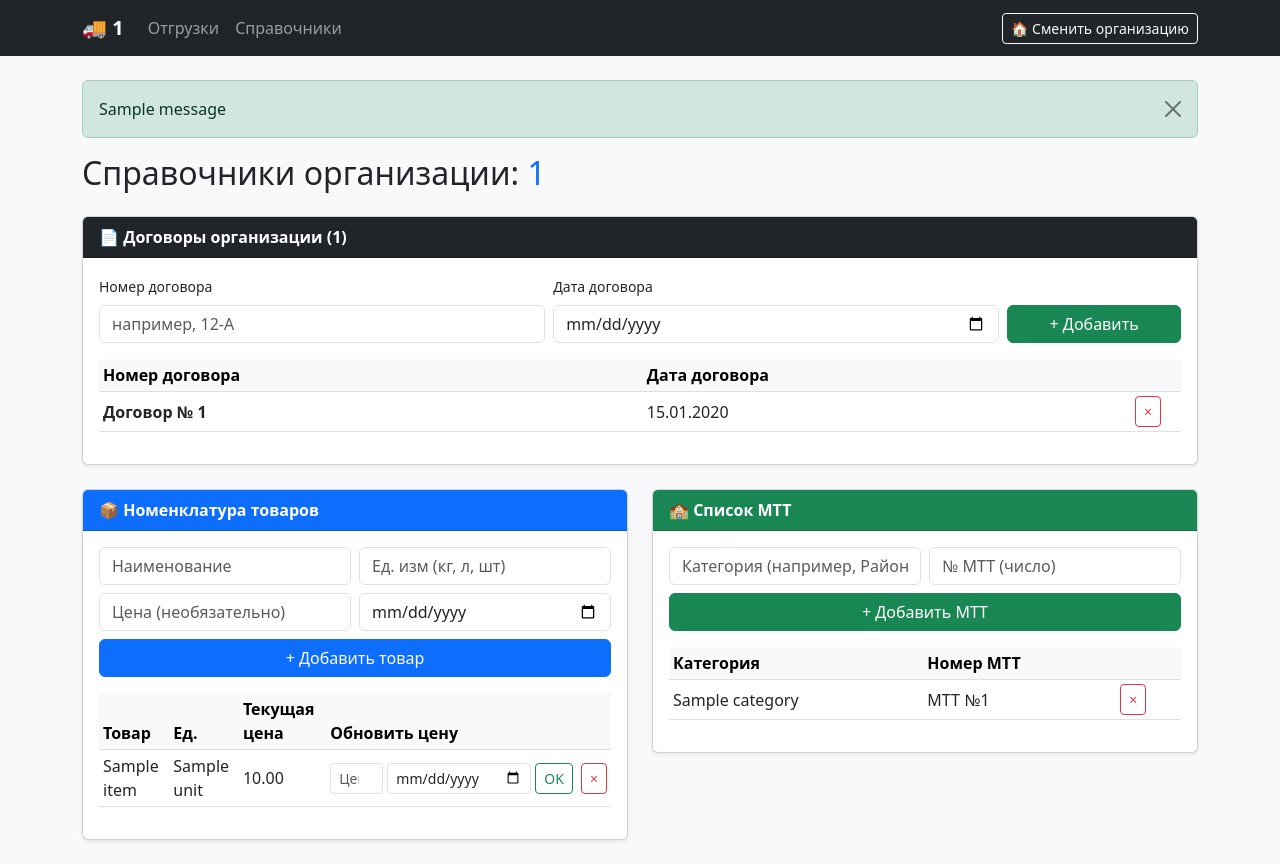
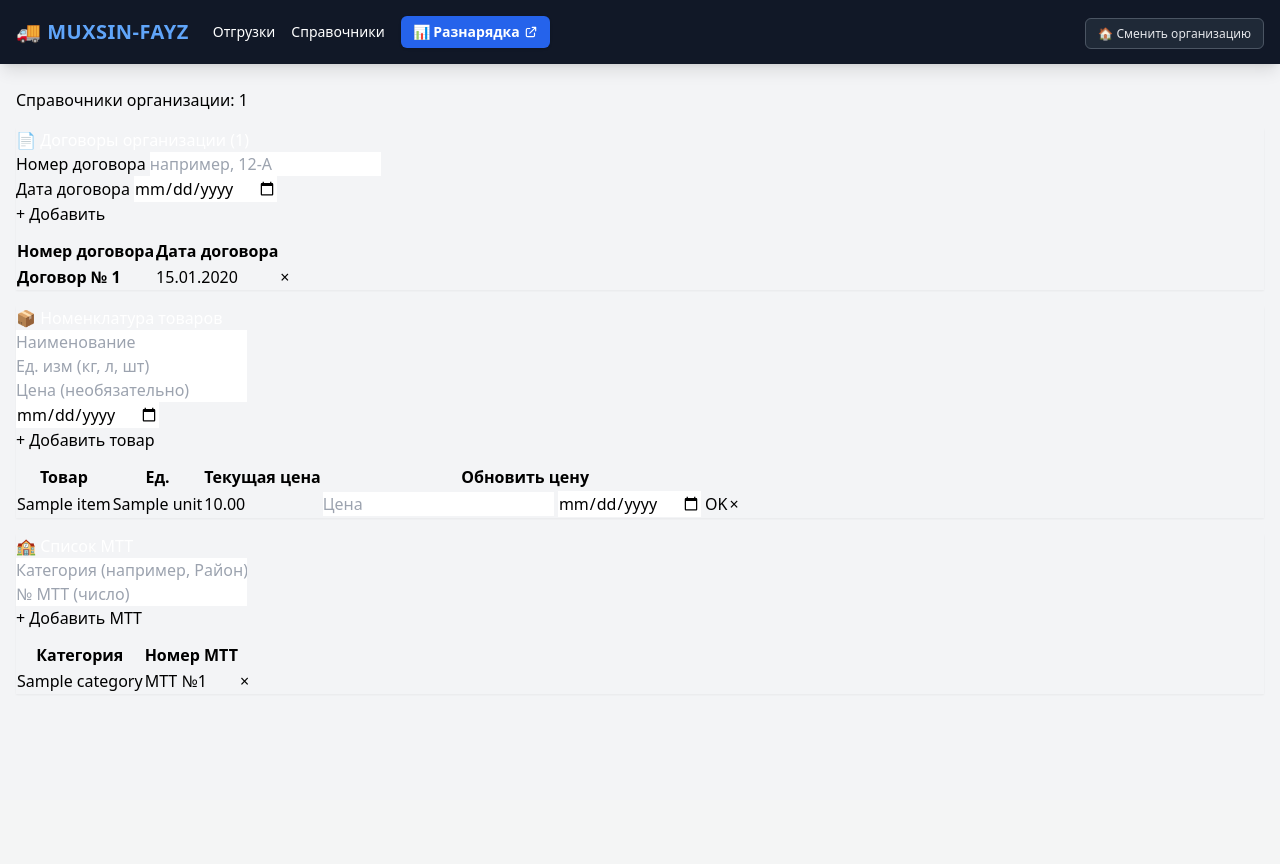
Before and after one commit to alisher0035652-design/-MUXSIN-FAYZ-, a Flask app: page /directory in a window 1280 px wide. After the commit the page ends 691 px from the top, so only its background shows below. Run offline with Flask 3, Linux system fonts and the light colour scheme; the visitor is signed in with stand-in values (Sample User, id 1); one stand-in notice (Sample message) is shown; a database or web service that is not in the repository returns one stand-in record (values such as "Sample title"); some libraries are stand-ins or nearby versions.

Commit message:
Update base.html

```diff
--- a/templates/base.html
+++ b/templates/base.html
@@ -2,35 +2,55 @@
 <html lang="ru">
 <head>
     <meta charset="UTF-8">
-    <title>Учет отгрузок — {{ current_org }}</title>
-    <link href="https://cdn.jsdelivr.net/npm/bootstrap@5.3.0/dist/css/bootstrap.min.css" rel="stylesheet">
+    <meta name="viewport" content="width=device-width, initial-scale=1.0">
+    <title>{% block title %}Учет отгрузок{% endblock %}</title>
+    <script src="https://cdn.tailwindcss.com"></script>
 </head>
-<body class="bg-light">
-    <nav class="navbar navbar-expand-lg navbar-dark bg-dark mb-4">
-        <div class="container">
-            <a class="navbar-brand fw-bold" href="{{ url_for('sales') }}">🚚 {{ current_org }}</a>
-            <div class="navbar-nav me-auto">
-                <a class="nav-link" href="{{ url_for('sales') }}">Отгрузки</a>
-                <a class="nav-link" href="{{ url_for('directory') }}">Справочники</a>
+<body class="bg-gray-100 font-sans leading-normal tracking-normal">
+
+    <!-- Навигационная панель -->
+    <nav class="bg-gray-900 text-white p-4 shadow-lg">
+        <div class="max-w-7xl mx-auto flex flex-wrap justify-between items-center">
+
+            <div class="flex items-center space-x-6">
+                <!-- Логотип / Название организации -->
+                <div class="flex items-center space-x-2">
+                    <span class="text-xl font-bold tracking-wide text-blue-400">
+                        🚚 {{ session.get('organization', 'MUXSIN-FAYZ') }}
+                    </span>
+                </div>
+
+                <!-- Ссылки меню -->
+                <div class="flex space-x-4 items-center">
+                    <a href="/sales" class="hover:text-blue-400 text-sm font-medium transition">Отгрузки</a>
+                    <a href="/directory" class="hover:text-blue-400 text-sm font-medium transition">Справочники</a>
+
+                    <!-- Ссылка отображается ТОЛЬКО для MUXSIN-FAYZ -->
+                    {% if session.get('organization') == 'MUXSIN-FAYZ' or not session.get('organization') %}
+                    <a href="https://catering-0dk0.onrender.com" target="_blank" class="bg-blue-600 hover:bg-blue-700 text-white px-3 py-1.5 rounded-md text-sm font-semibold transition flex items-center space-x-1 shadow">
+                        <span>📊 Разнарядка</span>
+                        <svg class="w-3.5 h-3.5 ml-1" fill="none" stroke="currentColor" viewBox="0 0 24 24" xmlns="http://www.w3.org/2000/svg">
+                            <path stroke-linecap="round" stroke-linejoin="round" stroke-width="2" d="M10 6H6a2 2 0 00-2 2v10a2 2 0 002 2h10a2 2 0 002-2v-4M14 4h6m0 0v6m0-6L10 14"></path>
+                        </svg>
+                    </a>
+                    {% endif %}
+                </div>
             </div>
-            <div class="navbar-nav">
-                <a class="btn btn-outline-light btn-sm" href="{{ url_for('index') }}">🏠 Сменить организацию</a>
+
+            <!-- Кнопка смены организации -->
+            <div>
+                <a href="/select_org" class="bg-gray-800 hover:bg-gray-700 text-gray-200 border border-gray-600 px-3 py-1.5 rounded-md text-xs font-medium transition">
+                    🏠 Сменить организацию
+                </a>
             </div>
+
         </div>
     </nav>
-    <div class="container">
-        {% with messages = get_flashed_messages(with_categories=true) %}
-            {% if messages %}
-                {% for category, message in messages %}
-                    <div class="alert alert-{{ 'success' if category == 'success' else 'info' }} alert-dismissible fade show" role="alert">
-                        {{ message }}
-                        <button type="button" class="btn-close" data-bs-dismiss="alert" aria-label="Close"></button>
-                    </div>
-                {% endfor %}
-            {% endif %}
-        {% endwith %}
+
+    <!-- Основной контент страницы -->
+    <main class="max-w-7xl mx-auto mt-6 px-4 pb-12">
         {% block content %}{% endblock %}
-    </div>
-    <script src="https://cdn.jsdelivr.net/npm/bootstrap@5.3.0/dist/js/bootstrap.bundle.min.js"></script>
+    </main>
+
 </body>
 </html>
```
